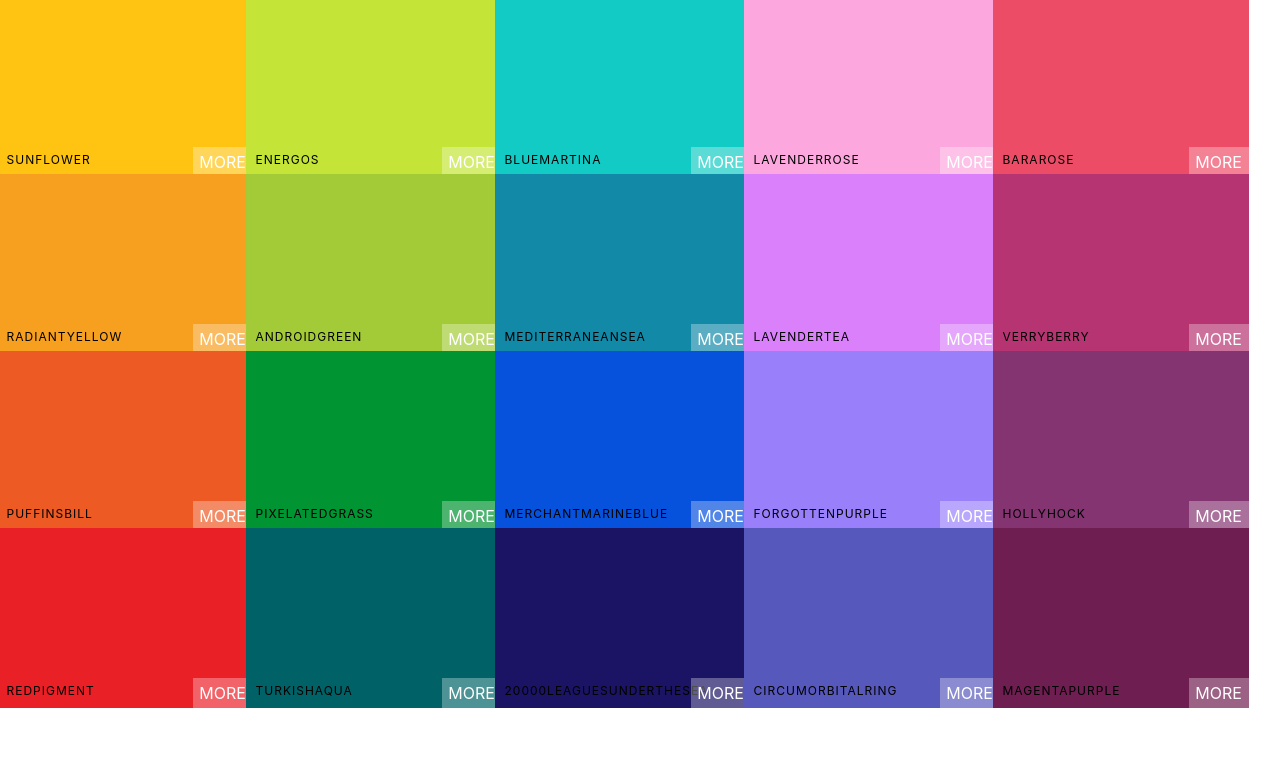
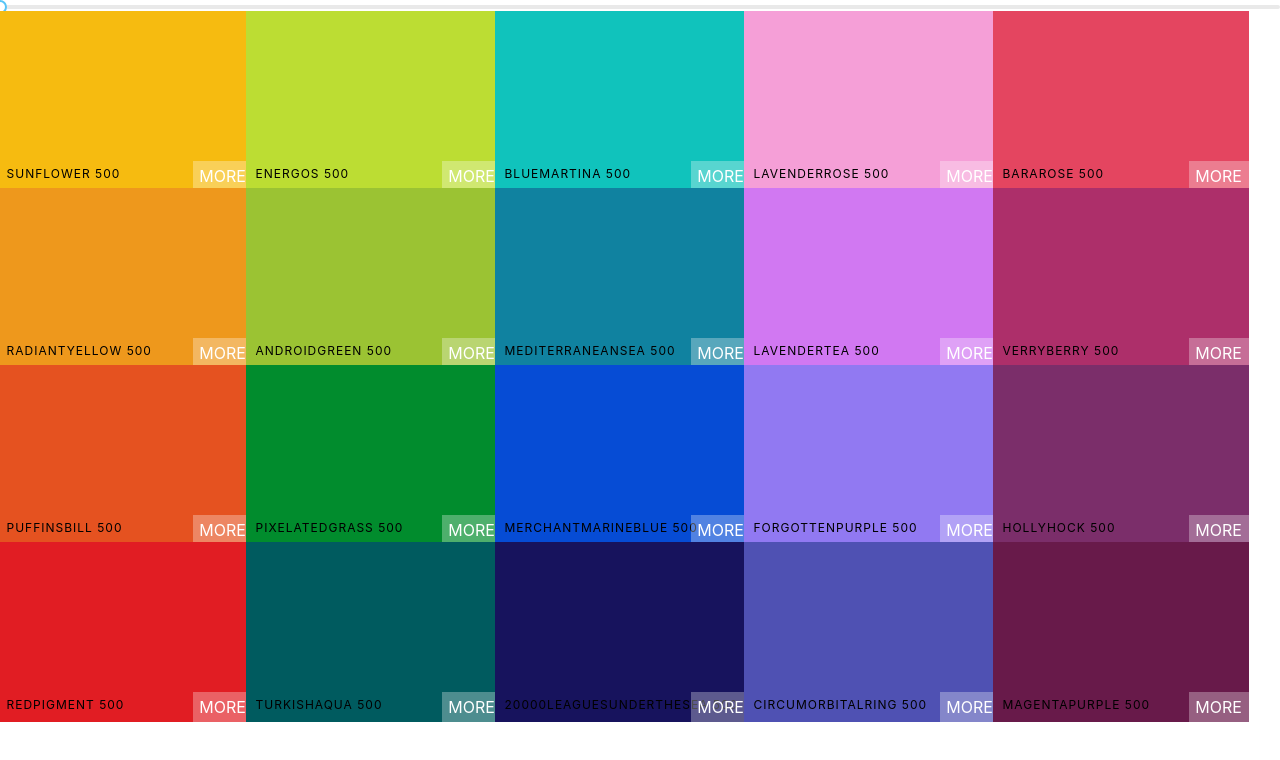
Before and after one commit to JustinWozniak/ReactUIColours, a React (Create React App) app: page / in a window 1280 px wide. Shown: the top 760 px of the page. Built offline with nearby package versions, Linux system fonts and the light colour scheme.

Commit message:
Imported react slider, and hooked it up

```diff
--- a/package.json
+++ b/package.json
@@ -7,6 +7,7 @@
     "@testing-library/react": "^9.5.0",
     "@testing-library/user-event": "^7.2.1",
     "chroma-js": "^2.1.0",
+    "rc-slider": "^9.3.0",
     "react": "^16.13.1",
     "react-copy-to-clipboard": "^5.0.2",
     "react-dom": "^16.13.1",
--- a/src/App.js
+++ b/src/App.js
@@ -7,10 +7,9 @@
 
 class App extends Component {
   render()  {
-    console.log(generatePalette(seedColours[2]))
   return (
    <div>
-    <Palette {...seedColours[2]} />
+    <Palette palette={generatePalette(seedColours[2])} />
    </div>
   );
 }
--- a/src/Palette.js
+++ b/src/Palette.js
@@ -1,21 +1,41 @@
 import React, { Component } from 'react'
 import ColorBox from './ColorBox'
 import './Palette.css'
+import Slider from 'rc-slider'
+import 'rc-slider/assets/index.css'
 
 
 class Palette extends Component {
-
+    constructor(props) {
+        super(props)
+        this.state = {
+            level: 500
+        }
+    this.changeLevel = this.changeLevel.bind(this)
+    }
+    changeLevel(level) {
+        this.setState({ level })
+    }
 
     render() {
+        const {colors} = this.props.palette
+        const {level} = this.state
 
-        const colorBoxes = this.props.colors.map(color => (
+        const colorBoxes = colors[level].map(color => (
             <ColorBox
-              background={color.color}
-              name={color.name}
+                background={color.hex}
+                name={color.name}
             />
-          ));
+        ));
         return (
             <div className='palette'>
+                <Slider
+                    defualt={level}
+                    min={100}
+                    max={900}
+                    step={100}
+                    onAfterChange={this.changeLevel}
+                />
                 {/* Navbar Goes Here */}
                 <div className='palette-colors'>
                     {colorBoxes}
```
Also changed, not shown: 1 other file (tests, documents, lock files or other folders).
